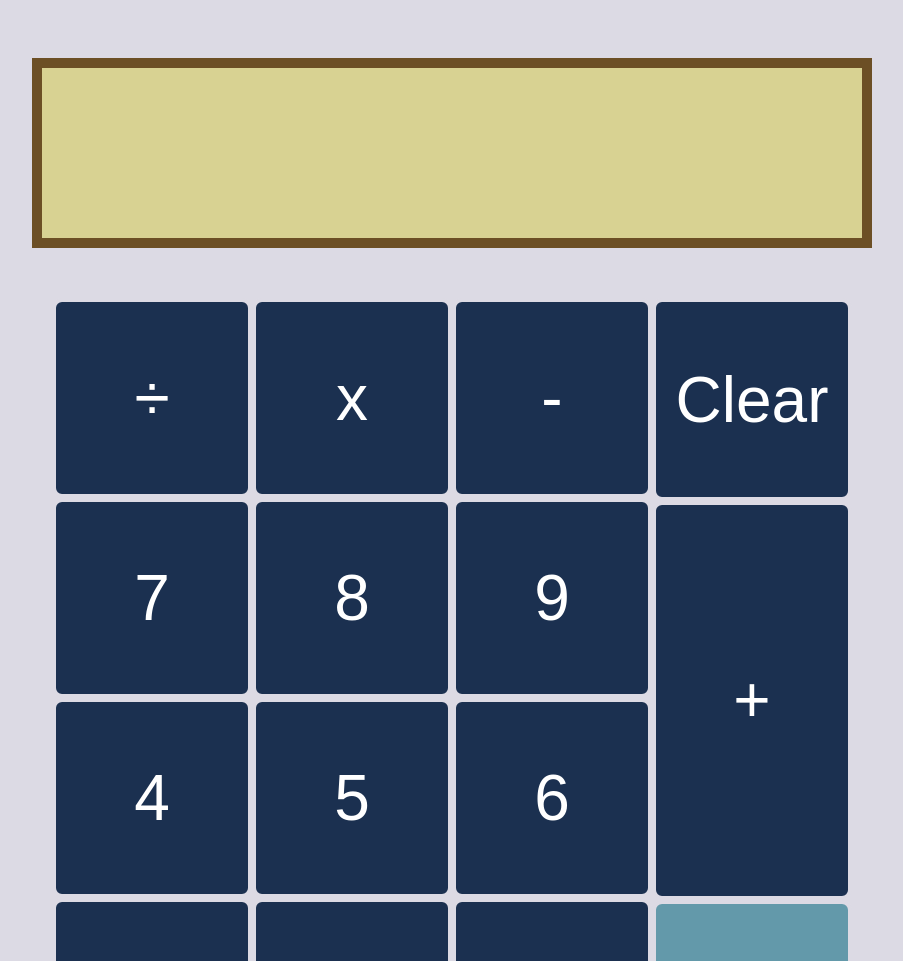
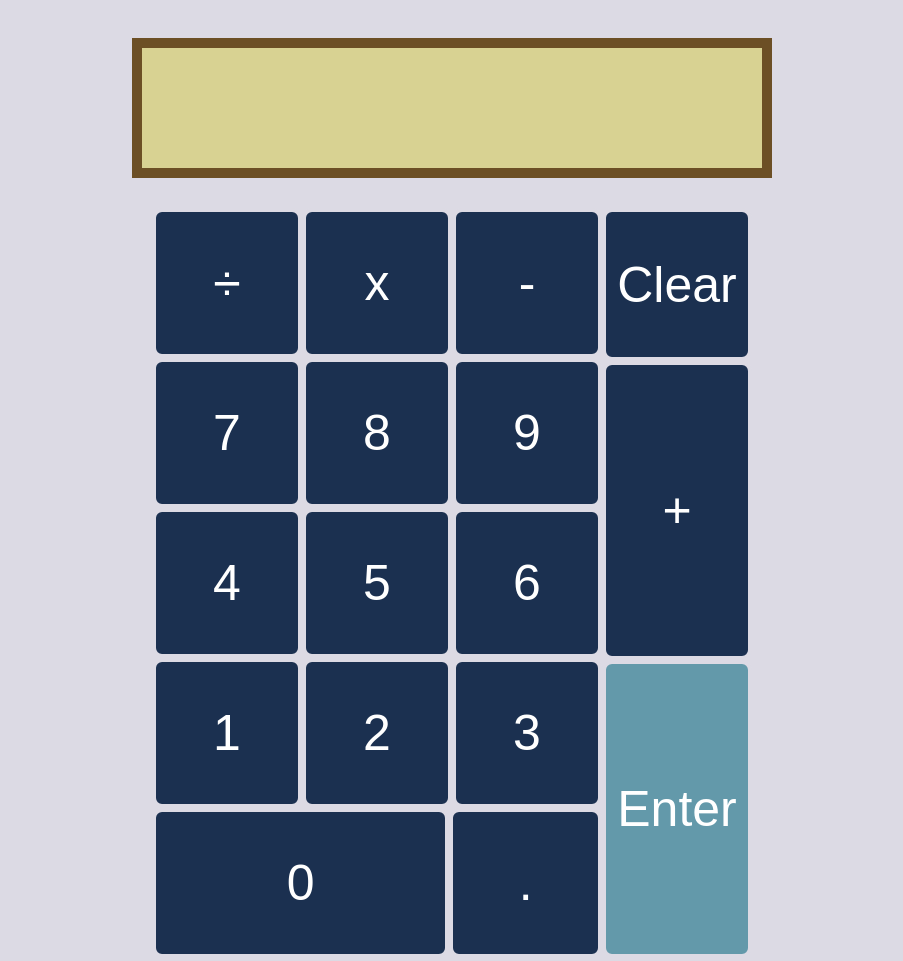
Before and after one commit to WillEricLee/odin-calculator, a plain HTML site: page index.html in a window 1280 px wide. Shown: the top 961 px of the page, without its empty margins (188-1091 px from the left). Drawn offline with Linux system fonts and the light colour scheme; a web font is replaced by a local one.

Commit message:
Shrink everything
All buttons and display made to be smaller so it fits on regular screens.

```diff
--- a/style.css
+++ b/style.css
@@ -9,10 +9,10 @@ body {
 
 .display {
     display:flex;
-    width: 800px;
-    height: 150px;
-    margin-top: 50px;
-    margin-bottom: 50px;
+    width: 600px;
+    height: 100px;
+    margin-top: 30px;
+    margin-bottom: 30px;
     border: 10px solid #6C4F25;
     padding: 10px;
 
@@ -26,8 +26,8 @@ body {
 
 .buttons {
     display:flex;
-    width: 800px;
-    height: 1000px;
+    width: 600px;
+    height: 750px;
 
     justify-content: center;
     align-items: center;
@@ -36,8 +36,8 @@ body {
 .leftHalf {
     display: flex;
     flex-direction: column;
-    width: 600px;
-    height: 1000px;
+    width: 450px;
+    height: 750px;
 }
 
 .leftRow {
@@ -48,8 +48,8 @@ body {
 .rightHalf {
     display: flex;
     flex-direction: column;
-    width: 200px;
-    height: 1000px;
+    width: 150px;
+    height: 750px;
 }
 
 .key {
@@ -64,7 +64,7 @@ body {
     align-items: center;
     background-color: #1B3050;
 
-    font-size: 64px;
+    font-size: 50px;
 }
 #zero {
     flex:2;
```
